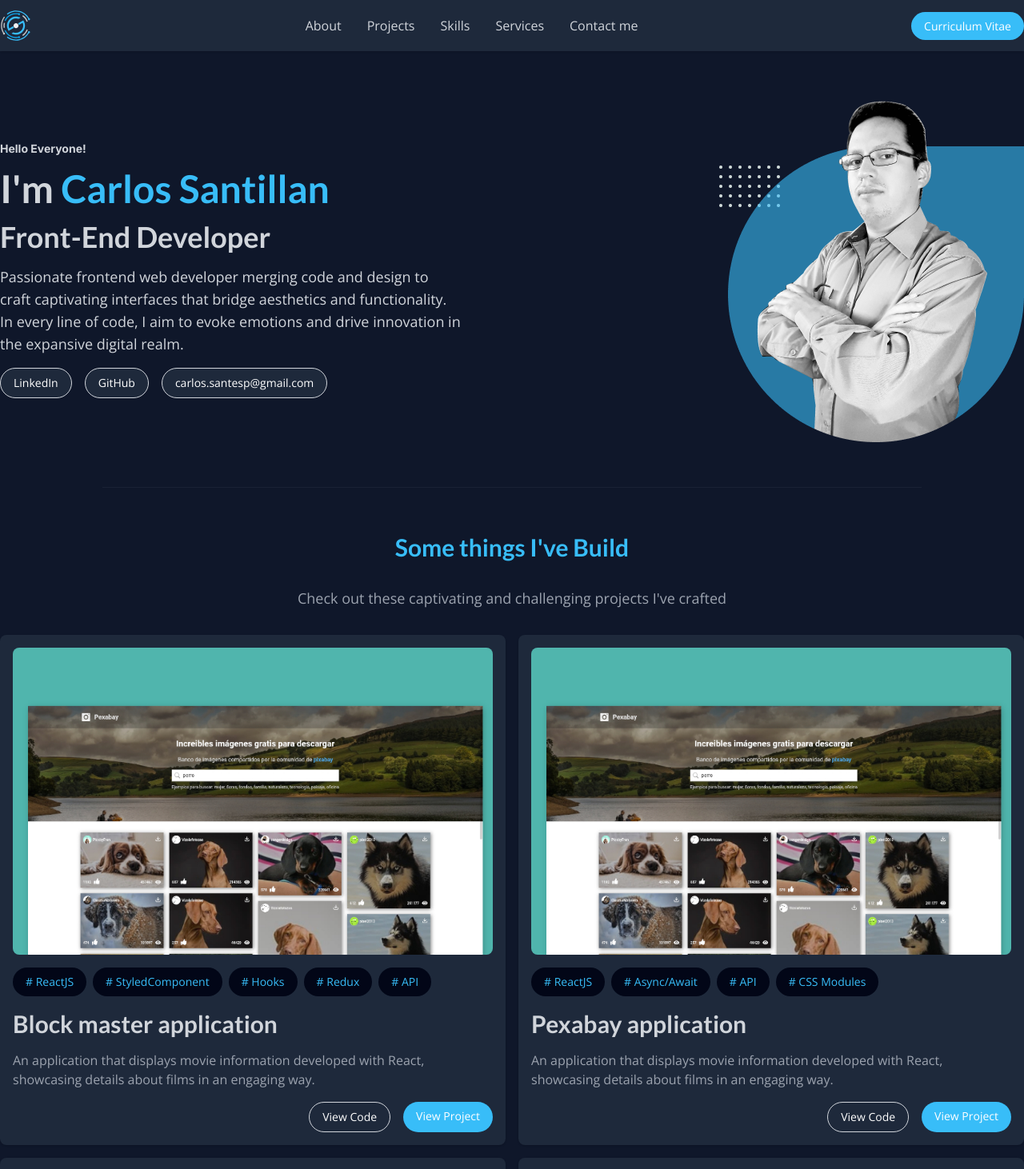
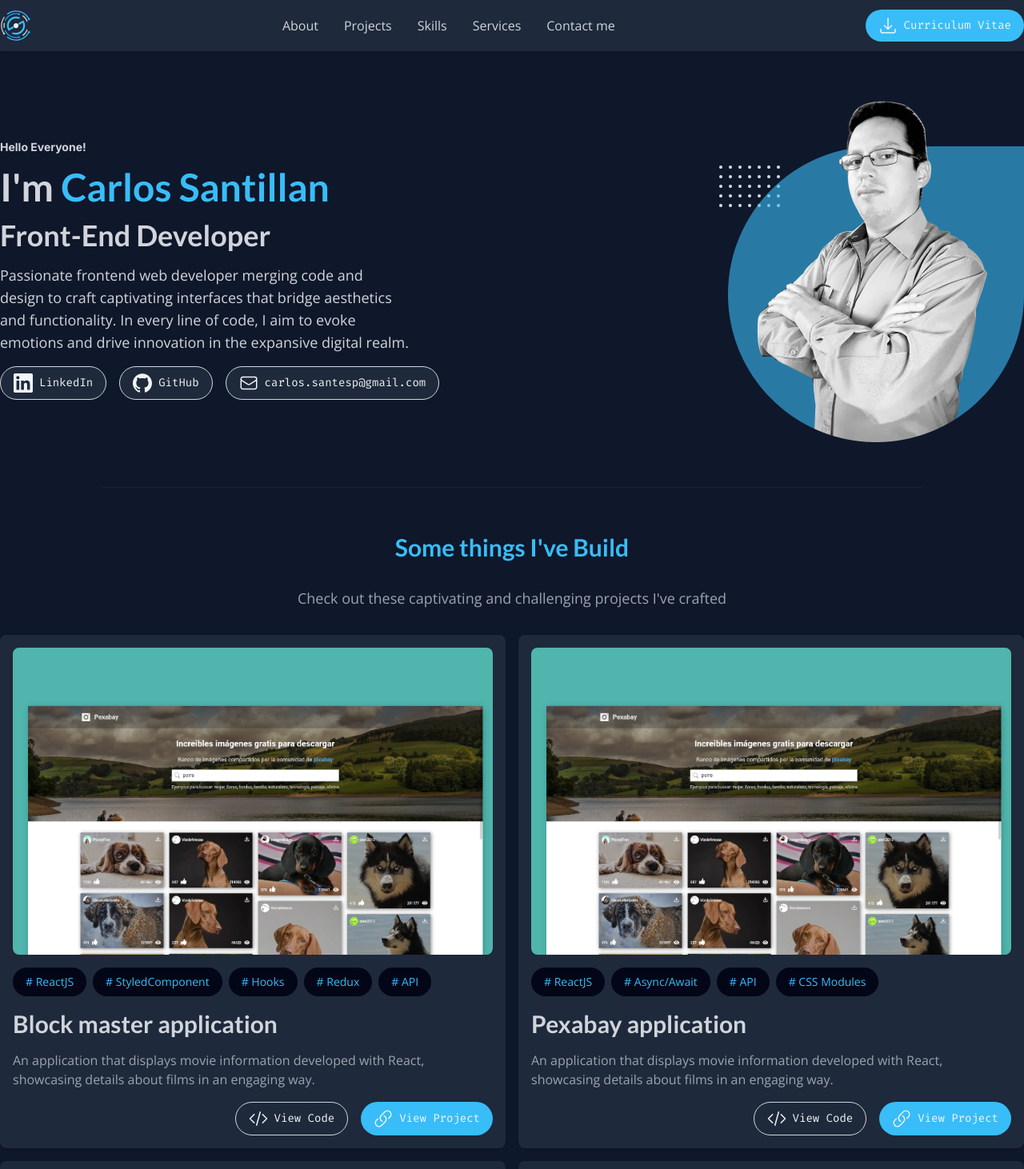
Before and after one commit to carlossantesp/carlos.santesp, a Next.js app: page / in a window 1280 px wide. Shown: the top 1462 px of the page at 80% size. Built offline with nearby package versions, Linux system fonts and the light colour scheme.

Commit message:
Adding component icons and fix button component

```diff
--- a/src/components/button.js
+++ b/src/components/button.js
@@ -1,13 +1,18 @@
-export default function Button({children, link = "#", target = true, secondary = false}) {
+import Link from "next/link";
+import {fira} from "./fonts";
+
+export default function Button({link = "#", target = true, secondary = false, big = false, children}) {
     return (
-        <a
-            className={`${
-                secondary ? "bg-slate-800 border border-gray-300" : "bg-sky-400"
-            }  rounded-full px-4 py-2 text-white text-sm `}
+        <Link
+            className={`${fira.className} ${
+                secondary ? "bg-slate-800 border border-gray-300 hover:bg-slate-700" : "bg-sky-400 hover:bg-sky-500"
+            } ${
+                big ? "px-7 py-4 text-xl" : "px-4 py-2 text-sm"
+            }  rounded-full text-gray-100 transition-colors flex items-center gap-2 justify-center`}
             href={link}
             target={target ? "_blank" : ""}
         >
             {children}
-        </a>
+        </Link>
     );
 }
--- a/src/components/fonts.js
+++ b/src/components/fonts.js
@@ -1,4 +1,4 @@
-import {Inter, Lato, Open_Sans} from "next/font/google";
+import {Fira_Code, Inter, Lato, Open_Sans} from "next/font/google";
 
 export const lato = Lato({
     weight: "700",
@@ -17,3 +17,9 @@ export const inter = Inter({
     subsets: ["latin"],
     display: "swap",
 });
+
+export const fira = Fira_Code({
+    weight: "400",
+    subsets: ["latin"],
+    display: "swap",
+});
--- a/src/components/header.js
+++ b/src/components/header.js
@@ -1,5 +1,6 @@
 import Button from "./button";
 import Container from "./container";
+import {IconDonwload} from "./icons";
 import Logo from "./logo";
 import Navbar from "./navbar";
 
@@ -11,6 +12,7 @@ export default function Header() {
                 <Navbar />
                 <div className="hidden lg:block">
                     <Button link="https://drive.google.com/file/d/1JyK_uNwL0wHpCvs0gwSvo3lesq9FJeSm/view">
+                        <IconDonwload />
                         Curriculum Vitae
                     </Button>
                 </div>
--- a/src/components/hero.js
+++ b/src/components/hero.js
@@ -3,6 +3,7 @@ import Container from "./container";
 import Image from "next/image";
 import photo_meBig from "@/app/images/me/photo_meBig.png";
 import {inter, lato} from "./fonts";
+import {IconGitHub, IconLinkedin, IconMail} from "./icons";
 
 export default function Hero() {
     return (
@@ -13,19 +14,22 @@ export default function Hero() {
                     I&apos;m <small className="text-4xl md:text-5xl text-sky-400">Carlos Santillan</small>
                 </h1>
                 <h2 className={`${lato.className} text-3xl md:text-4xl`}>Front-End Developer</h2>
-                <p className="text-gray-300 max-w-xl md:text-lg">
+                <p className="text-balance text-gray-300 max-w-xl md:text-lg">
                     Passionate frontend web developer merging code and design to craft captivating interfaces that
                     bridge aesthetics and functionality. In every line of code, I aim to evoke emotions and drive
                     innovation in the expansive digital realm.
                 </p>
-                <footer className="flex space-x-4 -ml-4 justify-center md:justify-start md:ml-0">
+                <footer className="flex flex-wrap gap-4 justify-center md:justify-start md:ml-0">
                     <Button secondary link="https://www.linkedin.com/in/dev-santillan-carlos/">
+                        <IconLinkedin />
                         LinkedIn
                     </Button>
                     <Button secondary link="https://github.com/carlossantesp">
+                        <IconGitHub />
                         GitHub
                     </Button>
                     <Button secondary link="mailto:carlos.santesp@gmail.com" alt={false}>
+                        <IconMail />
                         carlos.santesp@gmail.com
                     </Button>
                 </footer>
--- /dev/null
+++ b/src/components/icons.js
@@ -0,0 +1,129 @@
+export function IconRight() {
+    return (
+        <svg
+            xmlns="http://www.w3.org/2000/svg"
+            fill="none"
+            viewBox="0 0 24 24"
+            strokeWidth="1.5"
+            stroke="currentColor"
+            className="w-6 h-6"
+        >
+            <path strokeLinecap="round" strokeLinejoin="round" d="M13.5 4.5 21 12m0 0-7.5 7.5M21 12H3" />
+        </svg>
+    );
+}
+
+export function IconMenu() {
+    return (
+        <svg
+            xmlns="http://www.w3.org/2000/svg"
+            fill="none"
+            viewBox="0 0 24 24"
+            strokeWidth="1.5"
+            stroke="currentColor"
+            className="w-8 h-8"
+        >
+            <path strokeLinecap="round" strokeLinejoin="round" d="M3.75 6.75h16.5M3.75 12h16.5m-16.5 5.25h16.5" />
+        </svg>
+    );
+}
+
+export function IconClose() {
+    return (
+        <svg
+            xmlns="http://www.w3.org/2000/svg"
+            fill="none"
+            viewBox="0 0 24 24"
+            strokeWidth="1.5"
+            stroke="currentColor"
+            className="w-6 h-6"
+        >
+            <path strokeLinecap="round" strokeLinejoin="round" d="M6 18 18 6M6 6l12 12" />
+        </svg>
+    );
+}
+
+export function IconDonwload() {
+    return (
+        <svg xmlns="http://www.w3.org/2000/svg" viewBox="0 0 24 24" fill="currentColor" className="w-6 h-6">
+            <path
+                fillRule="evenodd"
+                d="M12 2.25a.75.75 0 0 1 .75.75v11.69l3.22-3.22a.75.75 0 1 1 1.06 1.06l-4.5 4.5a.75.75 0 0 1-1.06 0l-4.5-4.5a.75.75 0 1 1 1.06-1.06l3.22 3.22V3a.75.75 0 0 1 .75-.75Zm-9 13.5a.75.75 0 0 1 .75.75v2.25a1.5 1.5 0 0 0 1.5 1.5h13.5a1.5 1.5 0 0 0 1.5-1.5V16.5a.75.75 0 0 1 1.5 0v2.25a3 3 0 0 1-3 3H5.25a3 3 0 0 1-3-3V16.5a.75.75 0 0 1 .75-.75Z"
+                clipRule="evenodd"
+            />
+        </svg>
+    );
+}
+
+export function IconMail() {
+    return (
+        <svg
+            xmlns="http://www.w3.org/2000/svg"
+            fill="none"
+            viewBox="0 0 24 24"
+            strokeWidth="1.5"
+            stroke="currentColor"
+            className="w-6 h-6"
+        >
+            <path
+                strokeLinecap="round"
+                strokeLinejoin="round"
+                d="M21.75 6.75v10.5a2.25 2.25 0 0 1-2.25 2.25h-15a2.25 2.25 0 0 1-2.25-2.25V6.75m19.5 0A2.25 2.25 0 0 0 19.5 4.5h-15a2.25 2.25 0 0 0-2.25 2.25m19.5 0v.243a2.25 2.25 0 0 1-1.07 1.916l-7.5 4.615a2.25 2.25 0 0 1-2.36 0L3.32 8.91a2.25 2.25 0 0 1-1.07-1.916V6.75"
+            />
+        </svg>
+    );
+}
+export function IconCode() {
+    return (
+        <svg
+            xmlns="http://www.w3.org/2000/svg"
+            fill="none"
+            viewBox="0 0 24 24"
+            strokeWidth="1.5"
+            stroke="currentColor"
+            className="w-6 h-6"
+        >
+            <path
+                strokeLinecap="round"
+                strokeLinejoin="round"
+                d="M17.25 6.75 22.5 12l-5.25 5.25m-10.5 0L1.5 12l5.25-5.25m7.5-3-4.5 16.5"
+            />
+        </svg>
+    );
+}
+export function IconLink() {
+    return (
+        <svg
+            xmlns="http://www.w3.org/2000/svg"
+            fill="none"
+            viewBox="0 0 24 24"
+            strokeWidth="1.5"
+            stroke="currentColor"
+            className="w-6 h-6"
+        >
+            <path
+                strokeLinecap="round"
+                strokeLinejoin="round"
+                d="M13.19 8.688a4.5 4.5 0 0 1 1.242 7.244l-4.5 4.5a4.5 4.5 0 0 1-6.364-6.364l1.757-1.757m13.35-.622 1.757-1.757a4.5 4.5 0 0 0-6.364-6.364l-4.5 4.5a4.5 4.5 0 0 0 1.242 7.244"
+            />
+        </svg>
+    );
+}
+
+export function IconGitHub() {
+    return (
+        <svg role="img" viewBox="0 0 24 24" xmlns="http://www.w3.org/2000/svg" fill="currentColor" className="w-6 h-6">
+            <title>GitHub</title>
+            <path d="M12 .297c-6.63 0-12 5.373-12 12 0 5.303 3.438 9.8 8.205 11.385.6.113.82-.258.82-.577 0-.285-.01-1.04-.015-2.04-3.338.724-4.042-1.61-4.042-1.61C4.422 18.07 3.633 17.7 3.633 17.7c-1.087-.744.084-.729.084-.729 1.205.084 1.838 1.236 1.838 1.236 1.07 1.835 2.809 1.305 3.495.998.108-.776.417-1.305.76-1.605-2.665-.3-5.466-1.332-5.466-5.93 0-1.31.465-2.38 1.235-3.22-.135-.303-.54-1.523.105-3.176 0 0 1.005-.322 3.3 1.23.96-.267 1.98-.399 3-.405 1.02.006 2.04.138 3 .405 2.28-1.552 3.285-1.23 3.285-1.23.645 1.653.24 2.873.12 3.176.765.84 1.23 1.91 1.23 3.22 0 4.61-2.805 5.625-5.475 5.92.42.36.81 1.096.81 2.22 0 1.606-.015 2.896-.015 3.286 0 .315.21.69.825.57C20.565 22.092 24 17.592 24 12.297c0-6.627-5.373-12-12-12" />
+        </svg>
+    );
+}
+
+export function IconLinkedin() {
+    return (
+        <svg role="img" viewBox="0 0 24 24" xmlns="http://www.w3.org/2000/svg" fill="currentColor" className="w-6 h-6">
+            <title>LinkedIn</title>
+            <path d="M20.447 20.452h-3.554v-5.569c0-1.328-.027-3.037-1.852-3.037-1.853 0-2.136 1.445-2.136 2.939v5.667H9.351V9h3.414v1.561h.046c.477-.9 1.637-1.85 3.37-1.85 3.601 0 4.267 2.37 4.267 5.455v6.286zM5.337 7.433c-1.144 0-2.063-.926-2.063-2.065 0-1.138.92-2.063 2.063-2.063 1.14 0 2.064.925 2.064 2.063 0 1.139-.925 2.065-2.064 2.065zm1.782 13.019H3.555V9h3.564v11.452zM22.225 0H1.771C.792 0 0 .774 0 1.729v20.542C0 23.227.792 24 1.771 24h20.451C23.2 24 24 23.227 24 22.271V1.729C24 .774 23.2 0 22.222 0h.003z" />
+        </svg>
+    );
+}
--- a/src/components/project.js
+++ b/src/components/project.js
@@ -2,13 +2,8 @@ import Image from "next/image";
 import Button from "./button";
 import Tags from "./tags";
 import imgDefault from "../app/images/projects/pexabay.jpg";
-import {Lato} from "next/font/google";
-
-const lato = Lato({
-    weight: "700",
-    subsets: ["latin"],
-    display: "swap",
-});
+import {lato} from "./fonts";
+import {IconCode, IconLink} from "./icons";
 
 export default function Project({item}) {
     const {name, description, image, tags, repo, link} = item;
@@ -24,9 +19,13 @@ export default function Project({item}) {
             </section>
             <footer className="flex flex-col text-center space-y-4 md:flex-row md:space-y-0 md:justify-end md:space-x-4">
                 <Button secondary link={link}>
+                    <IconCode />
                     View Code
                 </Button>
-                <Button link={repo}>View Project</Button>
+                <Button link={repo}>
+                    <IconLink />
+                    View Project
+                </Button>
             </footer>
         </article>
     );
--- a/src/components/projectslists.js
+++ b/src/components/projectslists.js
@@ -2,7 +2,7 @@ import Project from "./project";
 
 export default function ProjectsLists({itemsProjects}) {
     return (
-        <div className="mt-8 grid md:grid-cols-2 gap-4">
+        <div className="my-8 grid md:grid-cols-2 gap-4">
             {itemsProjects.map((item) => (
                 <Project item={item} key={item.id} />
             ))}
--- a/src/components/sectionprojects.js
+++ b/src/components/sectionprojects.js
@@ -1,5 +1,7 @@
+import Button from "./button";
 import Container from "./container";
 import Description from "./description";
+import {IconRight} from "./icons";
 import ProjectsLists from "./projectslists";
 
 const itemsProjects = [
@@ -53,6 +55,12 @@ export default function SectionProjects() {
                 description="Check out these captivating and challenging projects I've crafted"
             />
             <ProjectsLists itemsProjects={itemsProjects} />
+            <footer className="w-max mx-auto">
+                <Button big link="https://github.com/carlossantesp">
+                    See more projects
+                    <IconRight />
+                </Button>
+            </footer>
         </Container>
     );
 }
```
Also changed, not shown: src/components/navbar.js (+3 -24 lines).
